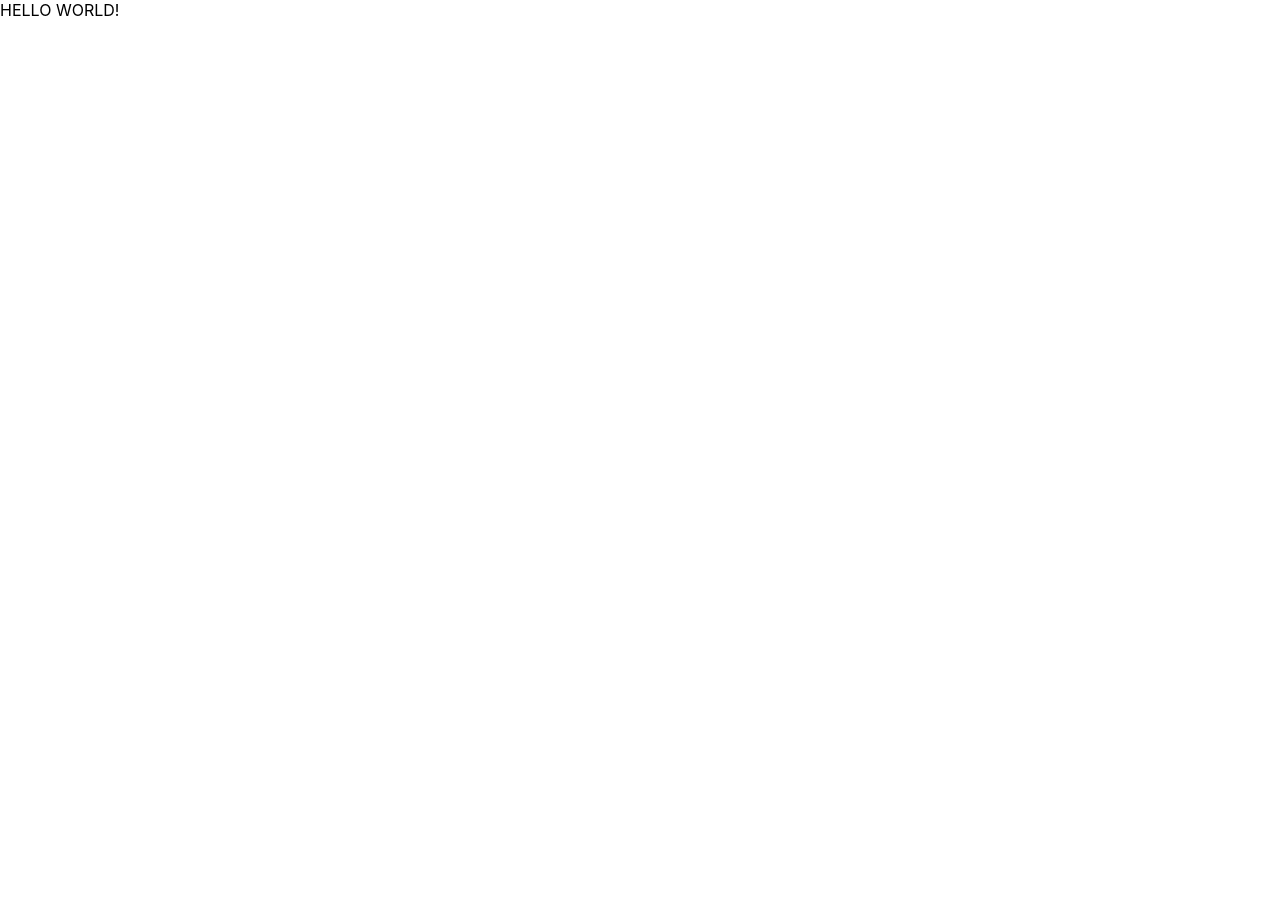
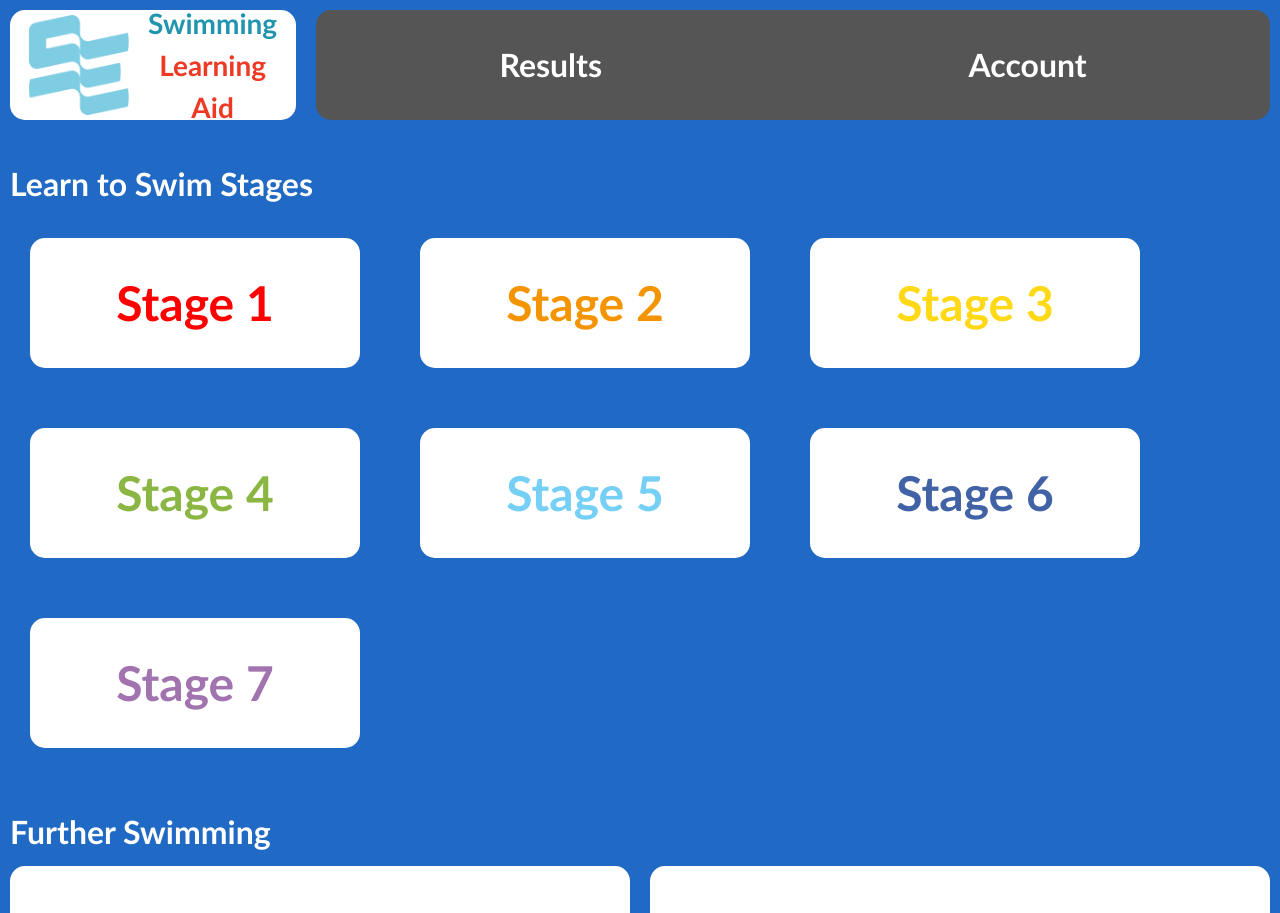
Before and after one commit to DevinDavila/swimming-learning-aid, a React (Create React App) app in the folder src/frontend/: page / in a window 1280 px wide. Shown: the top 913 px of the page. Before the commit the page ends 800 px from the top, so only its background shows below. Built offline with nearby package versions, Linux system fonts and the light colour scheme; the HTML template or start-up script is replaced by a standard one.

Commit message:
Created homepage and stagebox component.

```diff
--- a/src/frontend/package.json
+++ b/src/frontend/package.json
@@ -6,6 +6,7 @@
     "@testing-library/jest-dom": "^5.16.5",
     "@testing-library/react": "^13.4.0",
     "@testing-library/user-event": "^13.5.0",
+    "bootstrap": "^5.2.3",
     "react": "^18.2.0",
     "react-dom": "^18.2.0",
     "react-scripts": "5.0.1",
--- a/src/frontend/src/App.js
+++ b/src/frontend/src/App.js
@@ -1,7 +1,9 @@
+import Home from './Pages/Home/Home';
+
 function App() {
   return (
     <div>
-      HELLO WORLD!
+      <Home />
     </div>
   );
 }
--- /dev/null
+++ b/src/frontend/src/Components/StageBox/StageBox.css
@@ -0,0 +1,17 @@
+.stage-box{
+    background-color: white;
+    height:130px;
+    width: 330px;
+    border-radius: 15px;
+    display:flex;
+    align-items: center;
+    justify-content: center;
+    margin: 30px;
+}
+
+.stage-text{
+    text-align: center;
+    font-size: 48px;
+    font-family: 'Calibri','Arial';
+    font-weight: bold;
+}
--- /dev/null
+++ b/src/frontend/src/Components/StageBox/StageBox.jsx
@@ -0,0 +1,13 @@
+import './StageBox.css';
+
+function StageBox(props) {
+    return (
+        <div>
+            <div class="stage-box">
+                <div class="stage-text" style={{ color: props.color }}>{props.name}</div>
+            </div>
+        </div>
+    );
+}
+
+export default StageBox;
--- /dev/null
+++ b/src/frontend/src/Pages/Home/Home.css
@@ -0,0 +1,165 @@
+/* Top section */
+
+.top-section{
+    width:100%;
+    display:flex;
+    justify-content: space-between;
+}
+
+.logo{
+    background-color: white;
+    height:110px;
+    width: 300px;
+    border-radius: 15px;
+    display:flex;
+    align-items: center;
+    justify-content: space-evenly;
+    margin: 10px;
+}
+
+.logo-picture{
+    height: 100px;
+    width: 100px;
+
+}
+
+.logo-text{
+    flex-direction: column;
+    display:flex;
+}
+
+.logo-blue-text{
+    color:#2195AE;
+    text-align: center;
+    font-size: 28px;
+    font-family: 'Calibri','Arial';
+    font-weight: bold;
+}
+
+.logo-red-text{
+    color:#EE3A24;
+    text-align: center;
+    font-size: 28px;
+    font-family: 'Calibri','Arial';
+    font-weight: bold;
+}
+
+.option-container{
+    background-color:#555555;
+    height: 110px;
+    width: 1000px;
+    border-radius: 15px;
+    display: flex;
+    justify-content: space-around;
+    margin: 10px;
+}
+
+.results-container{
+    display:flex;
+    align-items: center;
+}
+
+.results-text{
+    color: white;
+    text-align: center;
+    font-size: 32px;
+    font-family: 'Calibri','Arial';
+    font-weight: bold;
+}
+
+.account-container{
+    display:flex;
+    align-items: center;
+}
+
+.account-text{
+    color: white;
+    text-align: center;
+    font-size: 32px;
+    font-family: 'Calibri','Arial';
+    font-weight: bold;
+}
+
+/* Middle section */
+
+.middle-section{
+    width:100%;
+    margin-top: 30px;
+}
+
+.middle-section-text{
+    color: white;
+    text-align: left;
+    font-size: 32px;
+    font-family: 'Calibri','Arial';
+    font-weight: bold;
+    margin-left: 10px;
+}
+
+.stages-container{
+    width: 100%;
+    display: flex;
+    flex-wrap: wrap;
+}
+
+/* Bottom Section */
+
+.bottom-section{
+    width:100%;
+    margin-top: 30px;
+}
+
+.bottom-section-text{
+    color: white;
+    text-align: left;
+    font-size: 32px;
+    font-family: 'Calibri','Arial';
+    font-weight: bold;
+    margin-left: 10px;
+}
+
+.bottom-section-boxes{
+    display:flex;
+    justify-content: space-between;
+}
+
+.left-box{
+    background-color: white;
+    height:130px;
+    width: 720px;
+    border-radius: 15px;
+    display:flex;
+    align-items: center;
+    justify-content: left;
+    margin: 10px;
+}
+
+.left-box-text{
+    color: black;
+    text-align: center;
+    font-size: 42px;
+    font-family: 'Calibri','Arial';
+    font-weight: bold;
+    margin-left: 30px;
+}
+
+.right-box{
+    background-color: white;
+    height:130px;
+    width: 720px;
+    border-radius: 15px;
+    display:flex;
+    align-items: center;
+    justify-content: left;
+    margin-right: 30px;
+    margin: 10px;
+}
+
+.right-box-text{
+    color: black;
+    text-align: center;
+    font-size: 42px;
+    font-family: 'Calibri','Arial';
+    font-weight: bold;
+    margin-left: 30px;
+}
--- /dev/null
+++ b/src/frontend/src/Pages/Home/Home.jsx
@@ -0,0 +1,55 @@
+import './Home.css';
+import logoImg from '../../images/SE-Logo-RGB.png'
+import StageBox from '../../Components/StageBox/StageBox';
+
+function Home() {
+    return (
+        <div>
+            <div class="top-section">
+                <div class="logo">
+                    <img src={logoImg} alt="SE-logo-icon" class="logo-picture" />
+                    <div class="logo-text">
+                        <div class="logo-blue-text">Swimming</div>
+                        <div class="logo-red-text">Learning</div>
+                        <div class="logo-red-text">Aid</div>
+                    </div>
+                </div>
+                <div class="option-container">
+                    <div class="results-container">
+                        <div class="results-text">Results</div>
+                    </div>
+                    <div class="account-container">
+                        <div class="account-text">Account</div>
+                    </div>
+                </div>
+            </div>
+
+            <div class="middle-section">
+                <div class="middle-section-text">Learn to Swim Stages</div>
+                <div class="stages-container">
+                    <StageBox name="Stage 1" color="#FF0000" />
+                    <StageBox name="Stage 2" color="#F49401" />
+                    <StageBox name="Stage 3" color="#FFD817" />
+                    <StageBox name="Stage 4" color="#8BB643" />
+                    <StageBox name="Stage 5" color="#76CFF5" />
+                    <StageBox name="Stage 6" color="#4163A6" />
+                    <StageBox name="Stage 7" color="#A174AF" />
+                </div>
+            </div>
+
+            <div class="bottom-section">
+                <div class="bottom-section-text">Further Swimming</div>
+                <div class="bottom-section-boxes">
+                    <div class="left-box">
+                        <div class="left-box-text">Job/Career Opportunities</div>
+                    </div>
+                    <div class="right-box">
+                        <div class="right-box-text">Club Opportunities</div>
+                    </div>
+                </div>
+            </div>
+        </div>
+    );
+}
+
+export default Home;
--- a/src/frontend/src/index.css
+++ b/src/frontend/src/index.css
@@ -5,6 +5,7 @@ body {
     sans-serif;
   -webkit-font-smoothing: antialiased;
   -moz-osx-font-smoothing: grayscale;
+  background: #2069C5 !important;
 }
 
 code {
--- a/src/frontend/src/index.js
+++ b/src/frontend/src/index.js
@@ -2,6 +2,7 @@ import React from 'react';
 import ReactDOM from 'react-dom/client';
 import './index.css';
 import App from './App';
+import 'bootstrap/dist/css/bootstrap.min.css';
 
 const root = ReactDOM.createRoot(document.getElementById('root'));
 root.render(
```
Also changed, not shown: src/frontend/src/images/SE-Logo-RGB.png (added), 1 other file (tests, documents, lock files or other folders).
